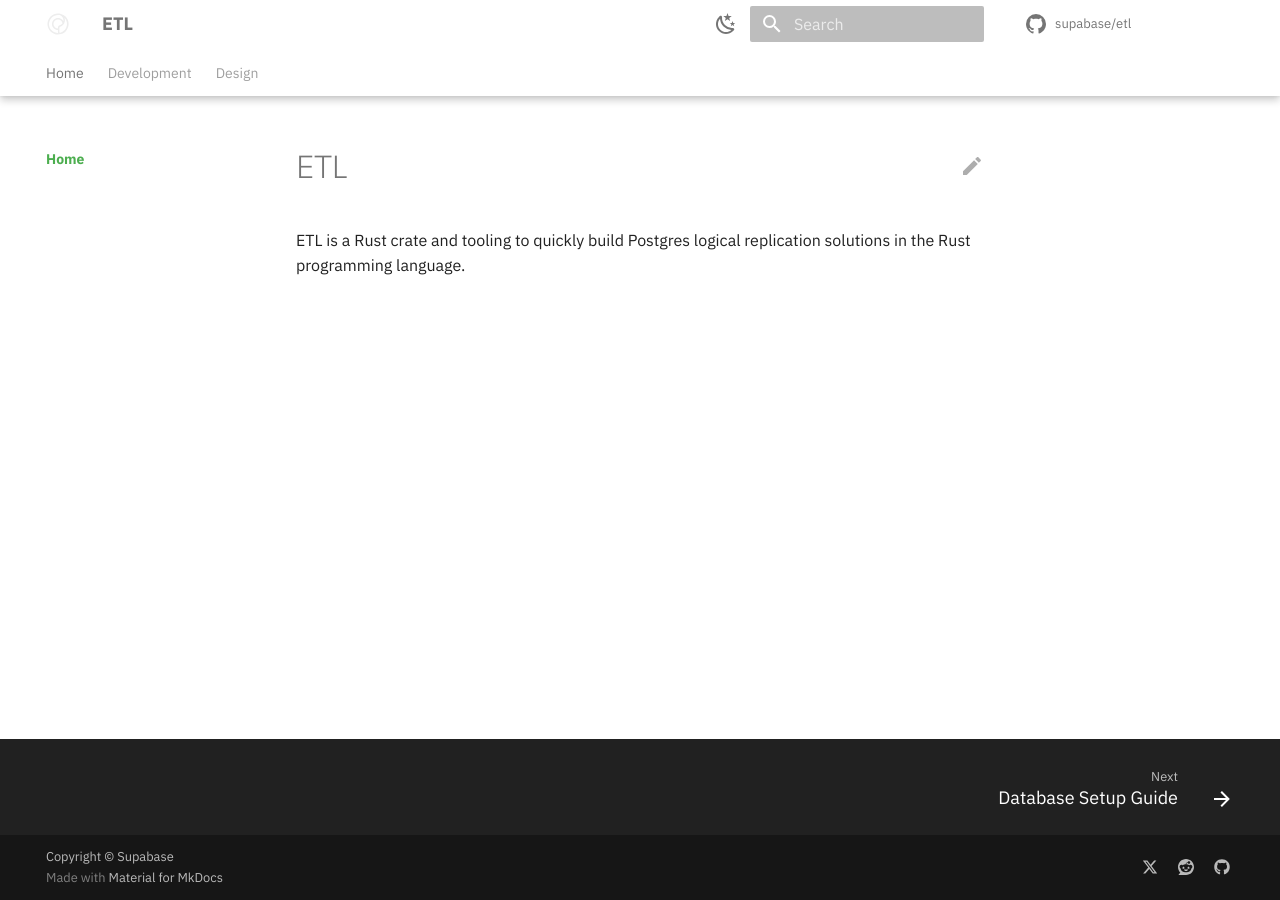
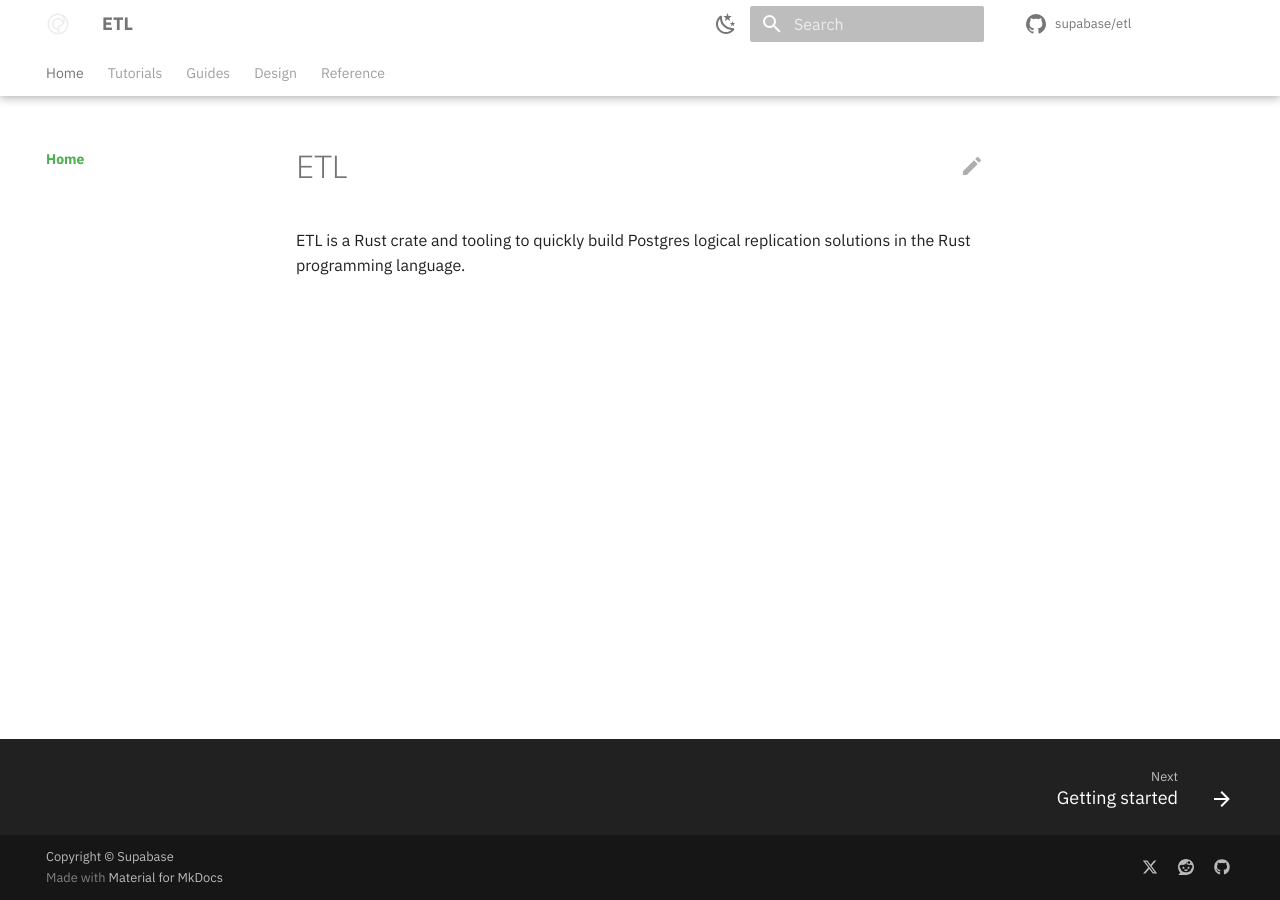
Before and after one commit to supabase/pg_replicate, an MkDocs documentation site: the page built from docs/index.md, in a window 1280 px wide. Built offline with MkDocs 1.6.1 and Material for MkDocs 9.7.7, drawn with Linux system fonts in a browser that asks for light colours; comment, search, counter and statistics services are not loaded.

Commit message:
docs: add high level docs structure

```diff
--- a/mkdocs.yaml
+++ b/mkdocs.yaml
@@ -8,11 +8,15 @@ edit_uri: edit/main/docs/
 
 nav:
   - Home:
-      - "index.md"
-  - Development:
-      - "database-setup.md"
+      - index.md
+  - Tutorials:
+      - getting-started.md
+  - Guides:
+      - database-setup.md
   - Design:
-      - "design.md"
+      - design.md
+  - Reference:
+      - reference.md
 
 theme:
   name: "material"
```
Also changed, not shown: docs/getting-started.md (added), docs/reference.md (added).
